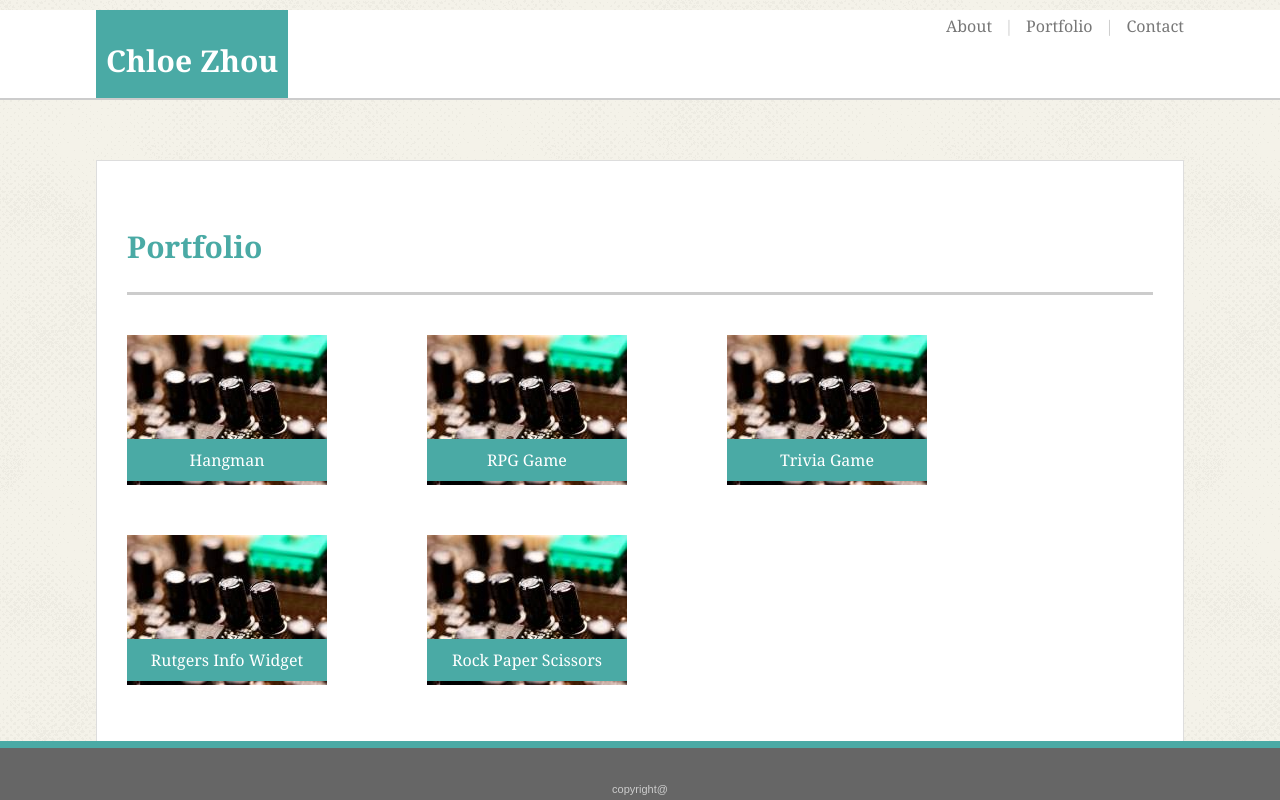
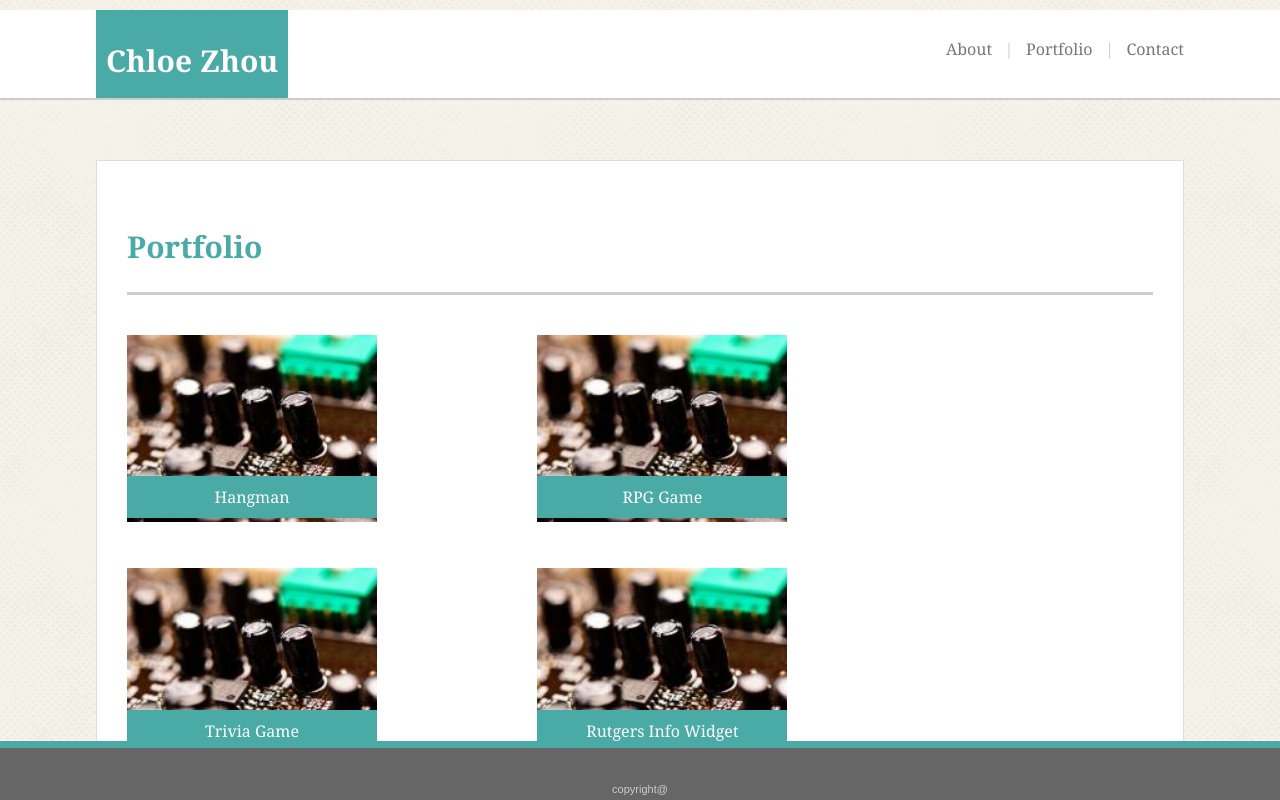
Before and after one commit to chloezhouny/Responsive-Portfolio, a plain HTML site: page portfolio.html in a window 1280 px wide. Drawn offline with Linux system fonts and the light colour scheme.

Commit message:
Modify portfolio page to be responsive.

```diff
--- a/assets/css/style.css
+++ b/assets/css/style.css
@@ -1,3 +1,5 @@
+/* basic structure */
+
 *
 {
 	box-sizing: border-box;
@@ -9,6 +11,7 @@ body
 	margin: 0;
 }
 
+/* header */
 header
 {
 	background-color:#ffffff;
@@ -77,6 +80,9 @@ span
 	color: #cccccc;
 }
 
+
+/* main */
+
 main, footer
 {
 	color: #777777;
@@ -114,8 +120,6 @@ main
 }
 
 
-
-
 hr
 {
 	color: #cccccc;
@@ -123,6 +127,8 @@ hr
 	background-color: #cccccc;
 	border: none;
 }
+
+/* about.html style */
 
 .aboutcontent
 {
@@ -160,7 +166,7 @@ p .nowrap
 clear: both;
 }
 
-
+/* contact.html style */
 .contactform
 {
 	width: 100%;
@@ -202,36 +208,44 @@ input, textarea
 
 }
 
-.portfolio
-{
-	height: 800px;
-}
-
+/* portfolio.html style */
 .box
 {
 	margin-top: 40px;
 }
-.box1, .box2, .box3, .box4, .box5
+.boxitem, .boxitemright
 {
-	width: 300px;
-	height: 200px;
+	width: 40%;
+	height: auto;
 	float: left;
 }
 
-div .text
+.boxitem img, .boxitemright img
+{
+	width: 250px;
+	height: auto;
+}
+
+.push
+{
+	clear: both;
+}
+
+.boxitem .text, .boxitemright .text
 {
 	position: relative;
 	bottom: 50px;
 	background-color: #4aaaa5;
-	text-align: center;
-
 	color: white;
-	width: 200px;
+	width: 250px;
 	padding: 10px 0px;
 	font-family: 'Georgia', Times, Times New Roman, serif;
 	font-size: 16px;
+	text-align: center;
+}
 
-}
+
+/* footer */
 
 footer
 {
@@ -254,6 +268,8 @@ footer
 	font-size: 11px;
 }
 
+/* responsive setting */
+
 @media (max-width: 980px)
 {
 
@@ -268,12 +284,40 @@ footer
    	width: 30%;
    	height: auto;
    }
+
+.boxitem, .boxitemright
+{
+	width: 40%;
+	margin-left: 5%;
+}
+
+.boxitem img, .boxitemright img
+{
+	width: 100%;
+}
+
+	.boxitem .text, .boxitemright .text
+	{
+		width: 100%;
+	}
+
+	.boxitemright
+	{
+		margin-left: 10%;
+	}
+
 }
 
 
 @media (max-width: 768px)
 
 {
+	.about, .contact, .portfolio
+	{
+		width: 85%;
+		margin: 0 auto;
+	}
+
 
 	.aboutcontent img
 	{
@@ -340,4 +384,10 @@ footer
     	height: auto;
     }
 
+    .boxitem, .boxitemright
+	{
+		width: 90%;
+		margin-left: 5%;
+	}
+
 }
--- a/portfolio.html
+++ b/portfolio.html
@@ -10,43 +10,40 @@
 		<div class = "name">
 			<h2>Chloe Zhou</h2>
 		</div>
-		<nav>
 			<ul>
 				<li><a href="index.html">About&nbsp&nbsp&nbsp<span>|</span>&nbsp&nbsp&nbsp</a></li>
 				<li><a href="portfolio.html">Portfolio&nbsp&nbsp&nbsp<span>|</span>&nbsp&nbsp&nbsp</a></li>
 				<li><a href="contact.html">Contact</a></li>
 			</ul>
-		</nav>
 	</header>
 
 	<main>
-
 		<article class = "portfolio">
 			<h1>Portfolio</h1>
 			<hr>
 			<div class = "box">
-		<div class = "box1">
+				<div class = "boxitem">
 					<img src="assets/images/project.jpg" alt = "project">
 					<div class = "text">Hangman</div>
 				</div>
-		<div class = "box2">
-			<img src="assets/images/project.jpg" alt = "project" width = 200px height = "150px">
+				<div class = "boxitemright">
+					<img src="assets/images/project.jpg" alt = "project">
 					<div class = "text">RPG Game</div>
 				</div>
-		<div class = "box3">
-			<img src="assets/images/project.jpg" alt = "project" width = 200px height = "150px">
+				<div class = "boxitem">
+					<img src="assets/images/project.jpg" alt = "project">
 					<div class = "text">Trivia Game</div>
 				</div>
-		<div class = "box4">
-			<img src="assets/images/project.jpg" alt = "project" width = 200px height = "150px">
+				<div class = "boxitemright">
+					<img src="assets/images/project.jpg" alt = "project">
 					<div class = "text">Rutgers Info Widget</div>
 				</div>
-		<div class = "box5">
-			<img src="assets/images/project.jpg" alt = "project" width = 200px height = "150px">
+				<div class = "boxitem">
+					<img src="assets/images/project.jpg" alt = "project">
 					<div class = "text">Rock Paper Scissors</div>
 				</div>
+				<div class = "push"></div>
 			</div>
-
 		</article>
 	</main>
 	<footer>
```
Lines whose indentation alone changed are shown as unchanged.
